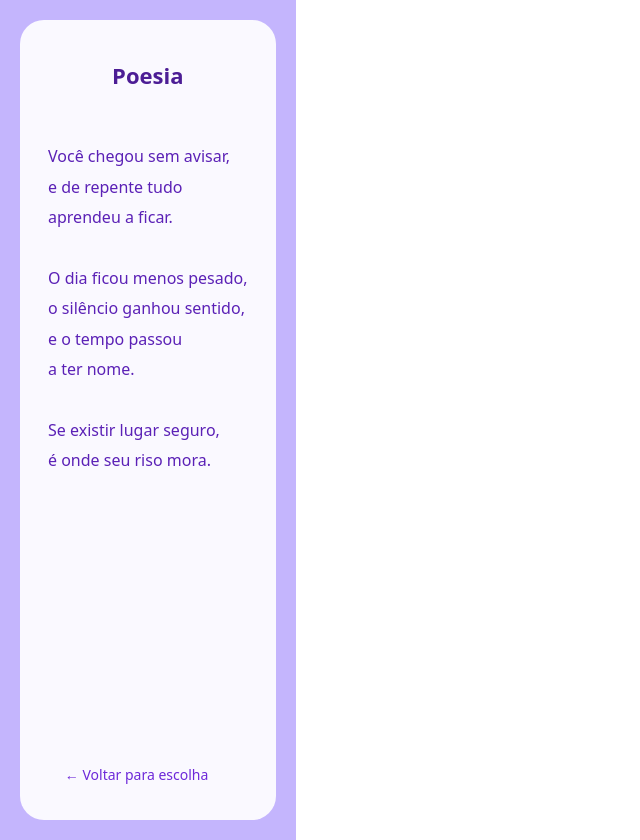
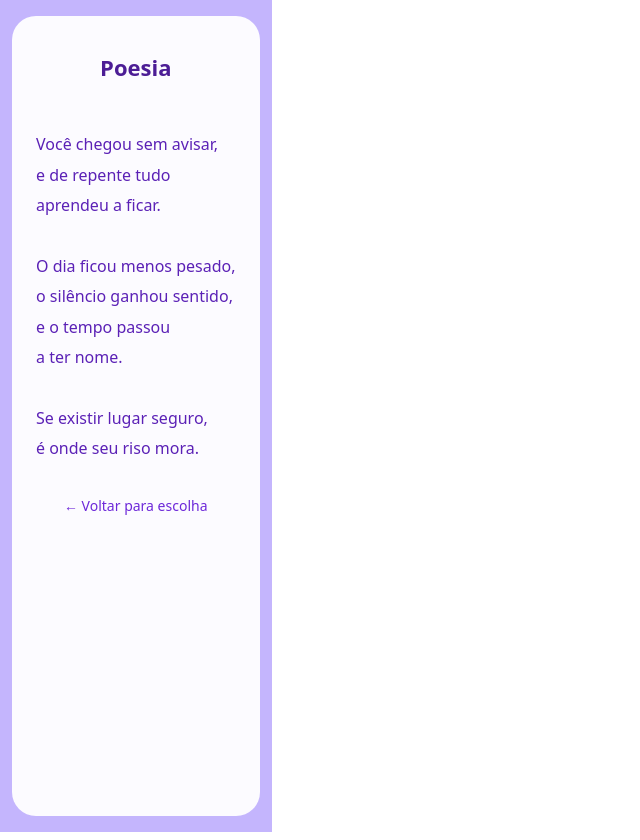
Before and after one commit to samueldev18/dia22, a React (Vite) app: page /poesia in a window 1280 px wide. Shown: the whole page, without its empty margins (0-640 px from the left). Built offline with nearby package versions, Linux system fonts and the light colour scheme.

Commit message:
Atualização do site

```diff
--- a/src/pages/Poesia.jsx
+++ b/src/pages/Poesia.jsx
@@ -4,44 +4,43 @@ export default function Poesia() {
   return (
     <div
       style={{
-        minHeight: "100vh",
+        minHeight: "100svh", // altura real no mobile
         backgroundColor: "#c4b5fd",
         display: "flex",
         justifyContent: "center",
-        padding: 20
+        padding: "16px 12px"
       }}
     >
       <div
         style={{
+          width: "100%",
           maxWidth: 393,
-          width: "100%",
-          backgroundColor: "rgba(255,255,255,0.92)",
-          padding: 28,
+          backgroundColor: "rgba(255,255,255,0.95)",
+          padding: 24,
           borderRadius: 24,
           display: "flex",
-          flexDirection: "column",
-          minHeight: "90vh"
+          flexDirection: "column"
         }}
       >
         <h1
           style={{
             color: "#4c1d95",
             textAlign: "center",
-            marginBottom: 24,
+            marginBottom: 20,
             fontSize: 22
           }}
         >
           Poesia
         </h1>
 
-        {/* TEXTO POÉTICO */}
+        {/* TEXTO */}
         <div
           style={{
             color: "#5b21b6",
             fontSize: 16,
             lineHeight: 1.9,
-            flexGrow: 1,
-            whiteSpace: "pre-line"
+            whiteSpace: "pre-line",
+            marginBottom: 24
           }}
         >
 {`
@@ -59,17 +58,15 @@ Se existir lugar seguro,
 `}
         </div>
 
-        {/* BOTÃO DE RETORNO */}
-        <Link to="/escolha">
+        {/* RETORNO */}
+        <Link to="/escolha" style={{ alignSelf: "center" }}>
           <button
             style={{
-              marginTop: 20,
               background: "transparent",
               border: "none",
               color: "#6d28d9",
               fontSize: 14,
-              cursor: "pointer",
-              alignSelf: "center"
+              cursor: "pointer"
             }}
           >
             ← Voltar para escolha
```
